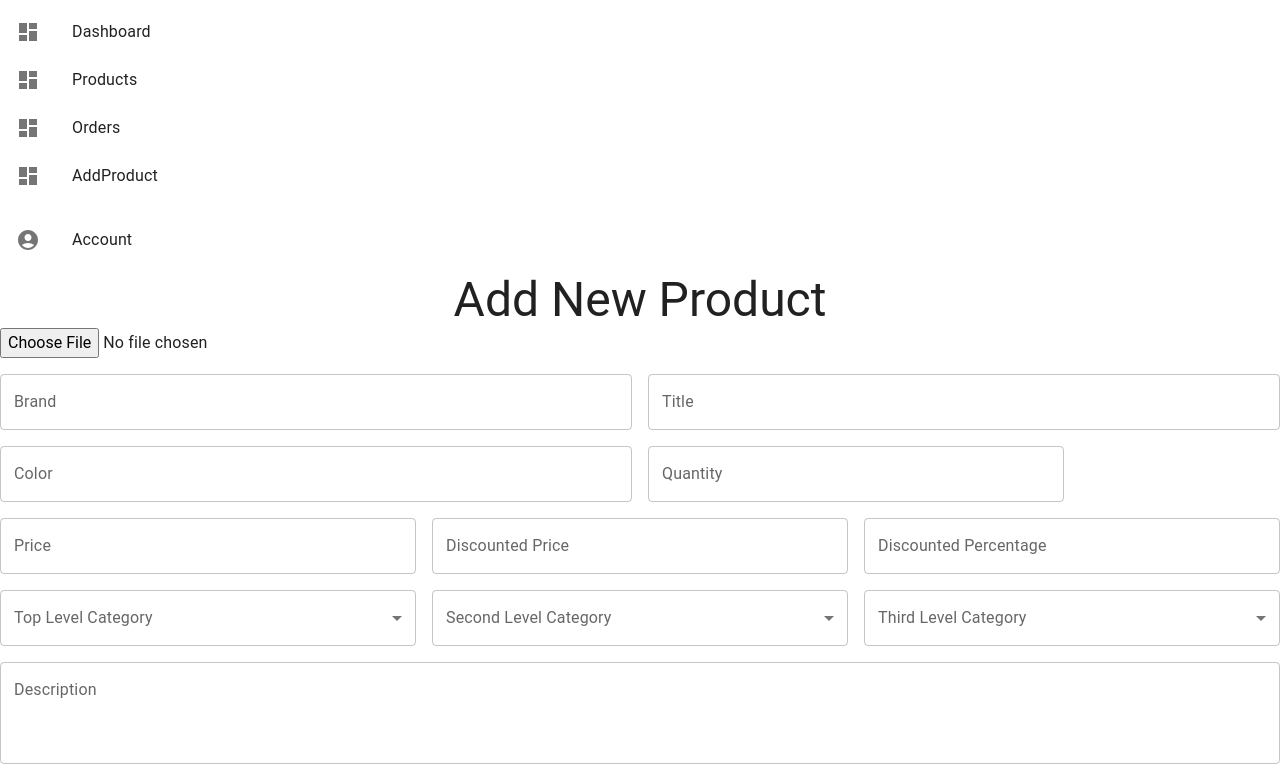
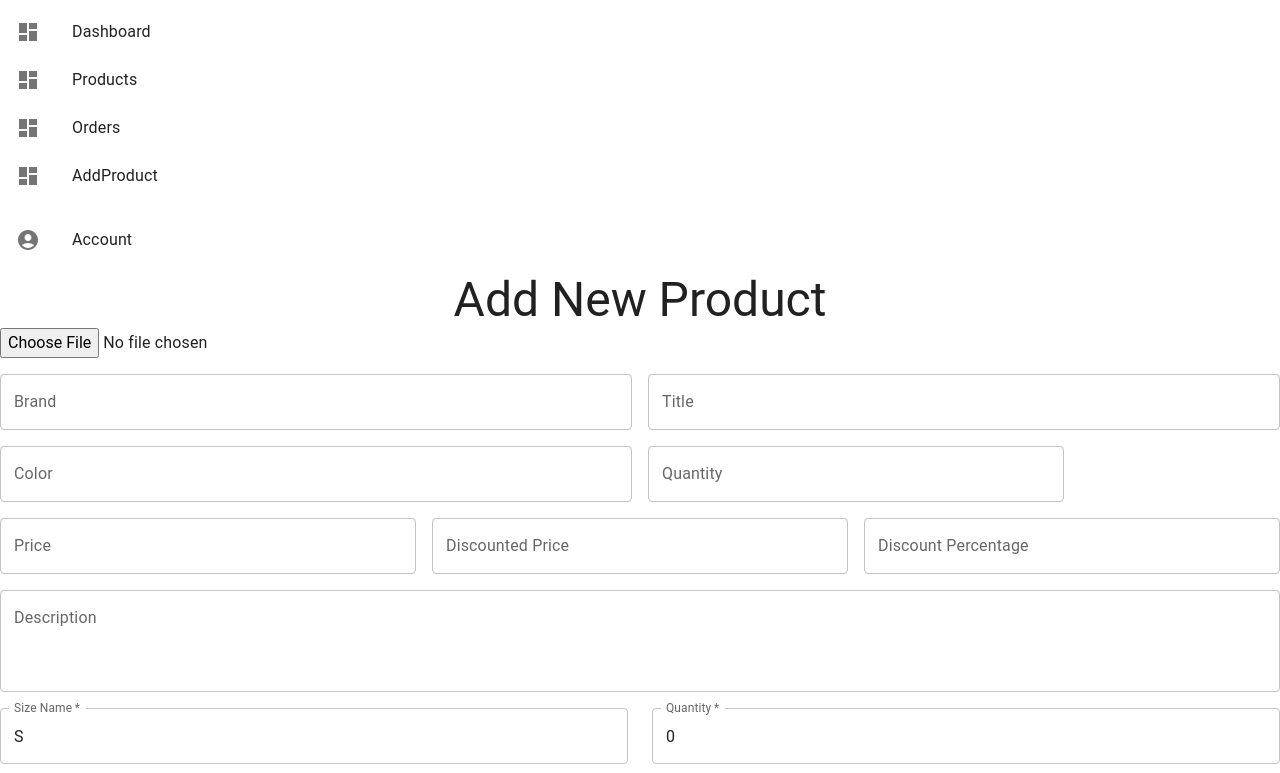
Before and after one commit to Zainhanif700/Ecommerce, a React (Vite) app: page /admin/product/create in a window 1280 px wide. Shown: the top 773 px of the page. Built offline with nearby package versions, Linux system fonts and the light colour scheme.

Commit message:
Update CreateProductForm.jsx

```diff
--- a/src/Admin/components/CreateProductForm.jsx
+++ b/src/Admin/components/CreateProductForm.jsx
@@ -1,13 +1,16 @@
-import { useState } from 'react'
+import { useState } from 'react';
 import { useDispatch } from 'react-redux';
-import { createProduct } from '../../State/Product/Action.js'
-import { Button, FormControl, Grid, InputLabel, MenuItem, Select, TextField, Typography } from '@mui/material';
+import { createProduct } from '../../State/Product/Action.js';
+import {
+  Button, FormControl, Grid, InputLabel, MenuItem, Select,
+  TextField, Typography, CircularProgress
+} from '@mui/material';
 
 const initialSizes = [
   { name: 'S', quantity: 0 },
   { name: 'M', quantity: 0 },
   { name: 'L', quantity: 0 },
-]
+];
 
 function CreateProductForm() {
   const [productData, setProductData] = useState({
@@ -23,11 +26,11 @@ function CreateProductForm() {
     topLavelCategory: '',
     secondLavelCategory: '',
     thirdLavelCategory: '',
-    description: ''
-
-  })
+    description: '',
+  });
 
   const dispatch = useDispatch();
+  const [loading, setLoading] = useState(false); // Loading state
 
   const [selectedImage, setSelectedImage] = useState(null);
   const [imagePreview, setImagePreview] = useState(null);
@@ -50,26 +53,26 @@ function CreateProductForm() {
     const { name, value } = e.target;
     setProductData((prevState) => ({
       ...prevState,
-      [name]: value
-    }))
-  }
+      [name]: value,
+    }));
+  };
 
   const handleSizeChange = (e, index) => {
     let { name, value } = e.target;
-    name = name === "size_quantity" ? 'quantity' : e.target.name;
+    name = name === 'size_quantity' ? 'quantity' : e.target.name;
     const sizes = [...productData.size];
     sizes[index][name] = value;
     setProductData((prevState) => ({
       ...prevState,
-      size: sizes
-    }))
-  }
+      size: sizes,
+    }));
+  };
 
-  const handleSubmit = (e) => {
+  const handleSubmit = async (e) => {
     e.preventDefault();
+    setLoading(true); // Start loading
 
     const formData = new FormData();
-
     if (selectedImage) {
       formData.append('image', selectedImage);
     }
@@ -82,227 +85,83 @@ function CreateProductForm() {
       }
     });
 
-    dispatch(createProduct(formData));
-  }
+    try {
+      await dispatch(createProduct(formData));
+    } catch (error) {
+      console.error('Product creation failed:', error);
+    } finally {
+      setLoading(false); // Stop loading
+    }
+  };
 
   return (
-    <div className='p-10'>
-      <Typography
-        variant='h3'
-        sx={{ textAlign: 'center' }}
-        className='py-10 text-center'
-      >
+    <div className="p-10">
+      <Typography variant="h3" sx={{ textAlign: 'center' }} className="py-10 text-center">
         Add New Product
       </Typography>
 
-      <form onSubmit={handleSubmit} >
+      <form onSubmit={handleSubmit}>
         <Grid container spacing={2}>
           <Grid item xs={12}>
-            <input
-              type="file"
-              accept="image/*"
-              onChange={handleFileChange}
-              fullWidth
-            />
+            <input type="file" accept="image/*" onChange={handleFileChange} fullWidth />
             {imagePreview && (
-              <img
-                src={imagePreview}
-                alt="Preview"
-                style={{ width: "100%", maxWidth: "400px", marginTop: "10px" }}
-              />
+              <img src={imagePreview} alt="Preview" style={{ width: '100%', maxWidth: '400px', marginTop: '10px' }} />
             )}
           </Grid>
 
           <Grid item xs={12} sm={6}>
-            <TextField
-              fullWidth
-              label='Brand'
-              name='brand'
-              value={productData.brand}
-              onChange={handleChange}
-            />
+            <TextField fullWidth label="Brand" name="brand" value={productData.brand} onChange={handleChange} />
           </Grid>
 
           <Grid item xs={12} sm={6}>
-            <TextField
-              fullWidth
-              label='Title'
-              name='title'
-              value={productData.title}
-              onChange={handleChange}
-            />
+            <TextField fullWidth label="Title" name="title" value={productData.title} onChange={handleChange} />
           </Grid>
 
           <Grid item xs={12} sm={6}>
-            <TextField
-              fullWidth
-              label='Color'
-              name='color'
-              value={productData.color}
-              onChange={handleChange}
-            />
+            <TextField fullWidth label="Color" name="color" value={productData.color} onChange={handleChange} />
           </Grid>
 
           <Grid item xs={12} sm={4}>
-            <TextField
-              fullWidth
-              label='Quantity'
-              name='quantity'
-              value={productData.quantity}
-              onChange={handleChange}
-              type='number'
-            />
+            <TextField fullWidth label="Quantity" name="quantity" value={productData.quantity} onChange={handleChange} type="number" />
           </Grid>
 
           <Grid item xs={12} sm={4}>
-            <TextField
-              fullWidth
-              label='Price'
-              name='price'
-              value={productData.price}
-              onChange={handleChange}
-              type='number'
-            />
+            <TextField fullWidth label="Price" name="price" value={productData.price} onChange={handleChange} type="number" />
           </Grid>
 
           <Grid item xs={12} sm={4}>
-            <TextField
-              fullWidth
-              label='Discounted Price'
-              name='discountedPrice'
-              value={productData.discountedPrice}
-              onChange={handleChange}
-              type='number'
-            />
+            <TextField fullWidth label="Discounted Price" name="discountedPrice" value={productData.discountedPrice} onChange={handleChange} type="number" />
           </Grid>
 
           <Grid item xs={12} sm={4}>
-            <TextField
-              fullWidth
-              label='Discounted Percentage'
-              name='discountPersent'
-              value={productData.discountPersent}
-              onChange={handleChange}
-              type='number'
-            />
-          </Grid>
-
-          <Grid item xs={6} sm={4}>
-            <FormControl fullWidth>
-              <InputLabel>Top Level Category</InputLabel>
-              <Select
-                name='topLavelCategory'
-                value={productData.topLavelCategory}
-                onChange={handleChange}
-                label='Top Level Category'
-              >
-                <MenuItem value="men">Men</MenuItem>
-                <MenuItem value="women">Women</MenuItem>
-                <MenuItem value="kids">Kids</MenuItem>
-              </Select>
-            </FormControl>
-          </Grid>
-
-          <Grid item xs={6} sm={4}>
-            <FormControl fullWidth>
-              <InputLabel>Second Level Category</InputLabel>
-              <Select
-                name='secondLavelCategory'
-                value={productData.secondLavelCategory}
-                onChange={handleChange}
-                label='Second Level Category'
-              >
-                <MenuItem value="clothing">Clothing</MenuItem>
-                <MenuItem value="accessories">Accessories</MenuItem>
-                <MenuItem value="brands">Brands</MenuItem>
-              </Select>
-            </FormControl>
-          </Grid>
-
-          <Grid item xs={6} sm={4}>
-            <FormControl fullWidth>
-              <InputLabel>Third Level Category</InputLabel>
-              <Select
-                name='thirdLavelCategory'
-                value={productData.thirdLavelCategory}
-                onChange={handleChange}
-                label='Third Level Category'
-              >
-                <MenuItem value="Modern Home">Modern Home</MenuItem>
-                <MenuItem value="Rustic Charm">Rustic Charm</MenuItem>
-                <MenuItem value="Urban Living">Urban Living</MenuItem>
-                <MenuItem value="EcoStyle">EcoStyle</MenuItem>
-                <MenuItem value="Rugs">Rugs</MenuItem>
-                <MenuItem value="Lamps">Lamps</MenuItem>
-                <MenuItem value="Wall Art">Wall Art</MenuItem>
-                <MenuItem value="Mirrors">Mirrors</MenuItem>
-                <MenuItem value="Cushions">Cushions</MenuItem>
-                <MenuItem value="Sofas">Sofas</MenuItem>
-                <MenuItem value="Chairs">Chairs</MenuItem>
-                <MenuItem value="Beds">Beds</MenuItem>
-                <MenuItem value="Cabinets">Cabinets</MenuItem>
-                <MenuItem value="Outdoor Furniture">Outdoor Furniture</MenuItem>
-              </Select>
-            </FormControl>
+            <TextField fullWidth label="Discount Percentage" name="discountPersent" value={productData.discountPersent} onChange={handleChange} type="number" />
           </Grid>
 
           <Grid item xs={12}>
-            <TextField
-              fullWidth
-              id='outlined-multiline-static'
-              label='Description'
-              multiline
-              rows={3}
-              name='description'
-              value={productData.description}
-              onChange={handleChange}
-            />
+            <TextField fullWidth label="Description" multiline rows={3} name="description" value={productData.description} onChange={handleChange} />
           </Grid>
 
           {productData?.size?.map((size, index) => (
-            <Grid container item spacing={3}>
+            <Grid container item spacing={3} key={index}>
               <Grid item xs={12} sm={6}>
-                <TextField
-                  fullWidth
-                  label='Size Name'
-                  name='name'
-                  value={size.name}
-                  onChange={(event) => handleSizeChange(event, index)}
-                  required
-                />
+                <TextField fullWidth label="Size Name" name="name" value={size.name} onChange={(event) => handleSizeChange(event, index)} required />
               </Grid>
 
               <Grid item xs={12} sm={6}>
-                <TextField
-                  fullWidth
-                  label='Quantity'
-                  name='size_quantity'
-                  type='number'
-                  value={size.quantity}
-                  onChange={(event) => handleSizeChange(event, index)}
-                  required
-                />
+                <TextField fullWidth label="Quantity" name="size_quantity" type="number" value={size.quantity} onChange={(event) => handleSizeChange(event, index)} required />
               </Grid>
             </Grid>
           ))}
 
           <Grid item xs={12}>
-            <Button
-              variant='contained'
-              sx={{ p: 1.8 }}
-              className='py-20'
-              size='large'
-              type='submit'
-            >
-              Add New Product
+            <Button variant="contained" sx={{ p: 1.8 }} size="large" type="submit" disabled={loading}>
+              {loading ? <CircularProgress size={24} color="inherit" /> : 'Add New Product'}
             </Button>
-
           </Grid>
         </Grid>
       </form>
-
     </div>
-  )
+  );
 }
 
-export default CreateProductForm
+export default CreateProductForm;
```
